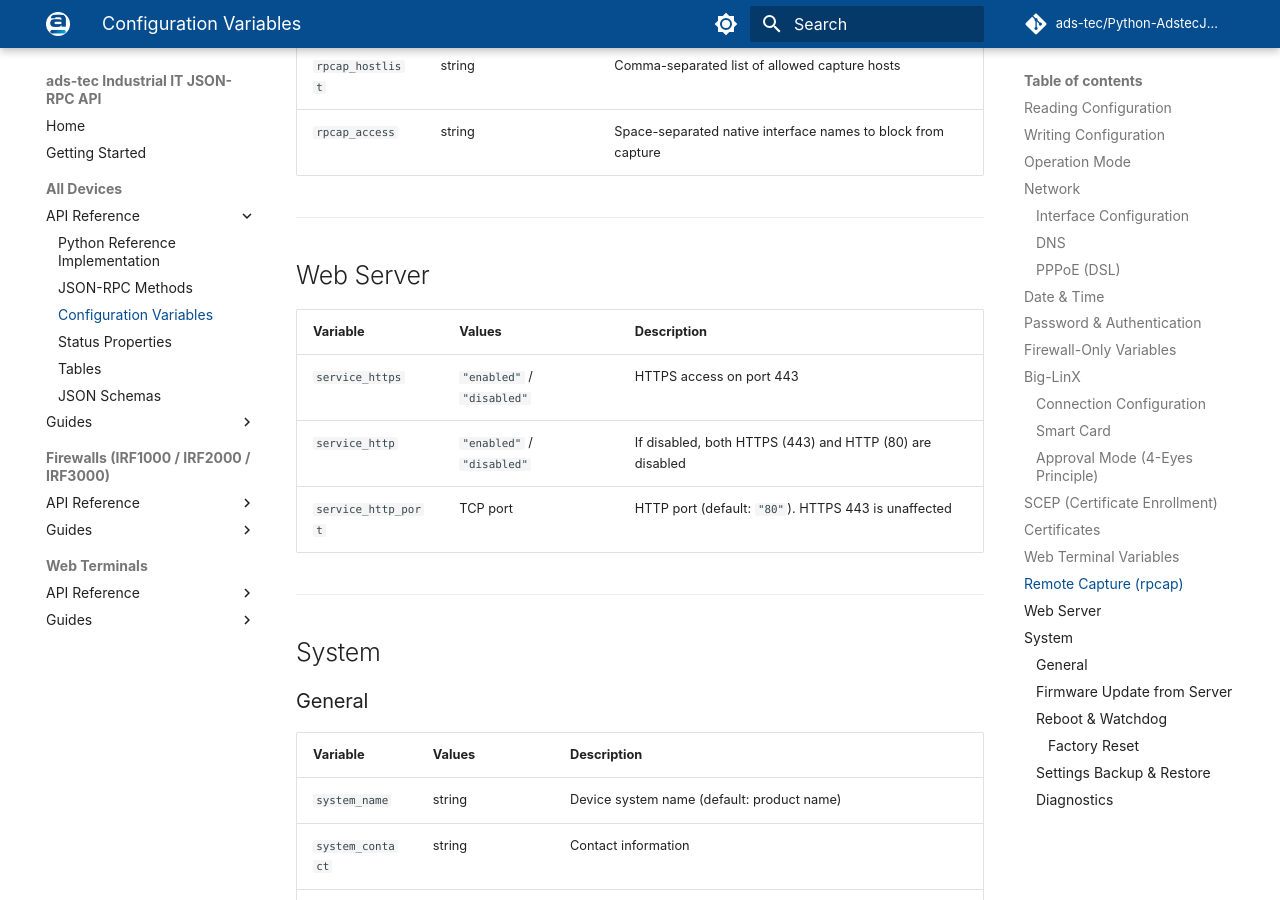
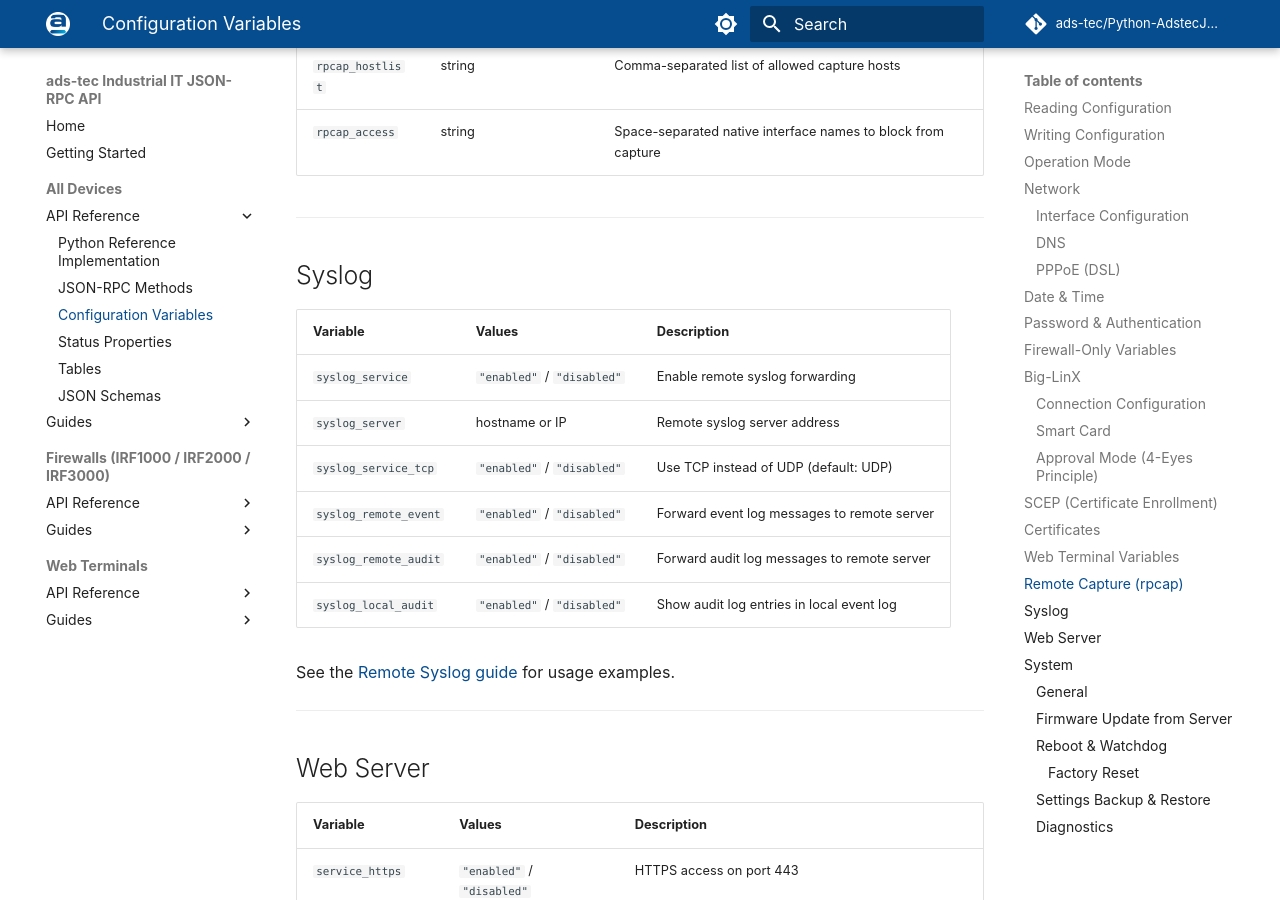
Before and after one commit to ads-tec/Python-AdstecJSONRPCDevice, an MkDocs documentation site: the page built from docs/api-reference/config-variables.md, in a window 1280 px wide and 900 px high, scrolled down 6737 px. Built offline with MkDocs 1.6.1 and Material for MkDocs 9.7.7, drawn with Linux system fonts in a browser that asks for light colours; comment, search, counter and statistics services are not loaded; the version menu is left out.

Commit message:
add remote syslog guide and config variables

```diff
--- a/docs/api-reference/config-variables.md
+++ b/docs/api-reference/config-variables.md
@@ -178,6 +178,21 @@ Web Panel configuration variables are available on web terminals only. See [Conf
 
 ---
 
+## Syslog
+
+| Variable | Values | Description |
+|---|---|---|
+| `syslog_service` | `"enabled"` / `"disabled"` | Enable remote syslog forwarding |
+| `syslog_server` | hostname or IP | Remote syslog server address |
+| `syslog_service_tcp` | `"enabled"` / `"disabled"` | Use TCP instead of UDP (default: UDP) |
+| `syslog_remote_event` | `"enabled"` / `"disabled"` | Forward event log messages to remote server |
+| `syslog_remote_audit` | `"enabled"` / `"disabled"` | Forward audit log messages to remote server |
+| `syslog_local_audit` | `"enabled"` / `"disabled"` | Show audit log entries in local event log |
+
+See the [Remote Syslog guide](../guides/syslog.md) for usage examples.
+
+---
+
 ## Web Server
 
 | Variable | Values | Description |
--- a/mkdocs.yml
+++ b/mkdocs.yml
@@ -98,6 +98,7 @@ nav:
           - Certificates: guides/certificates.md
           - VPN Approval: guides/vpn-approval.md
           - Settings Backup: guides/settings-backup.md
+          - Remote Syslog: guides/syslog.md
           - Remote Capture: guides/remote-capture.md
   - Firewalls (IRF1000 / IRF2000 / IRF3000):
       - API Reference:
```
Also changed, not shown: docs/guides/syslog.md (added, +75 -0 lines).
